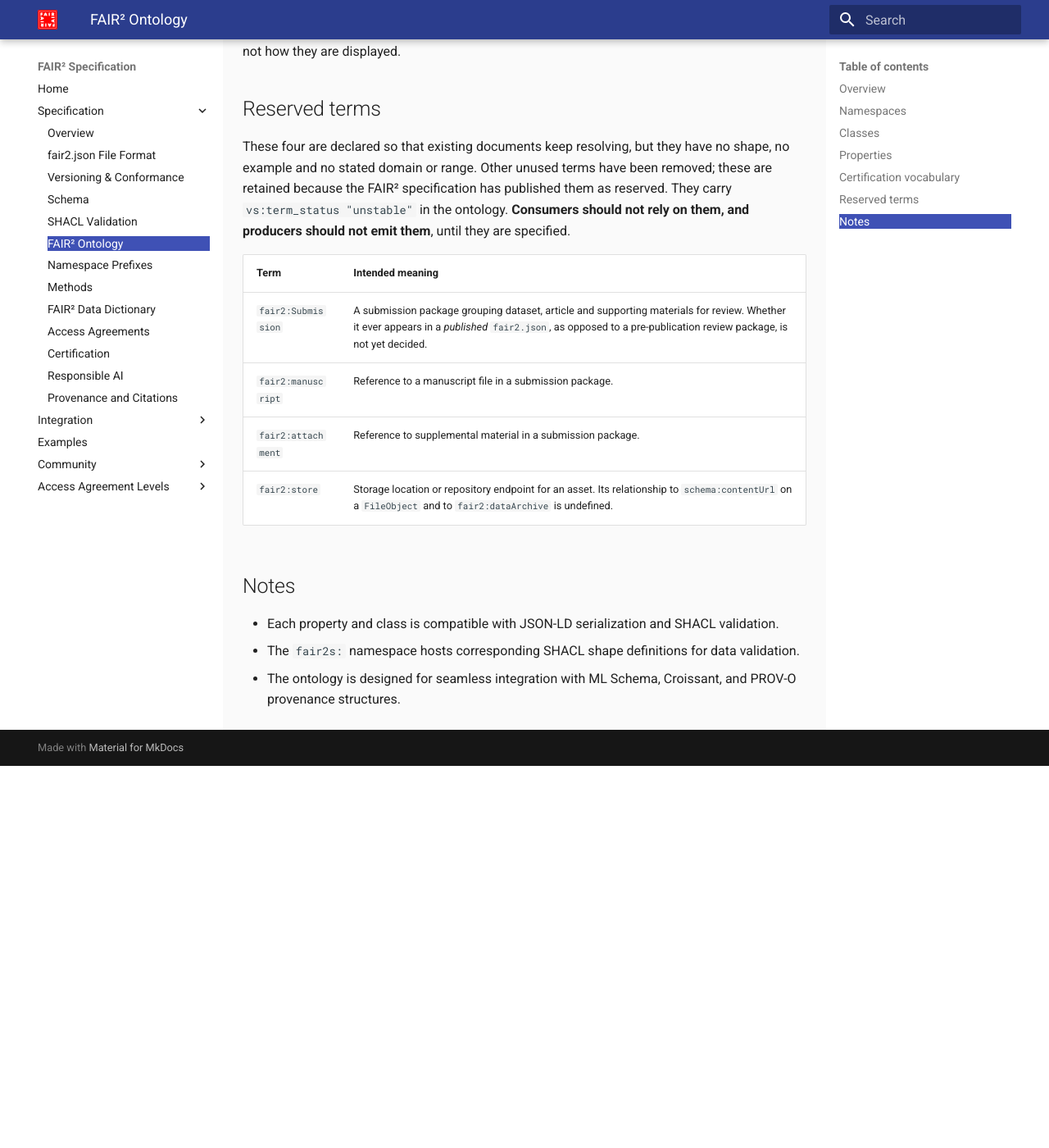
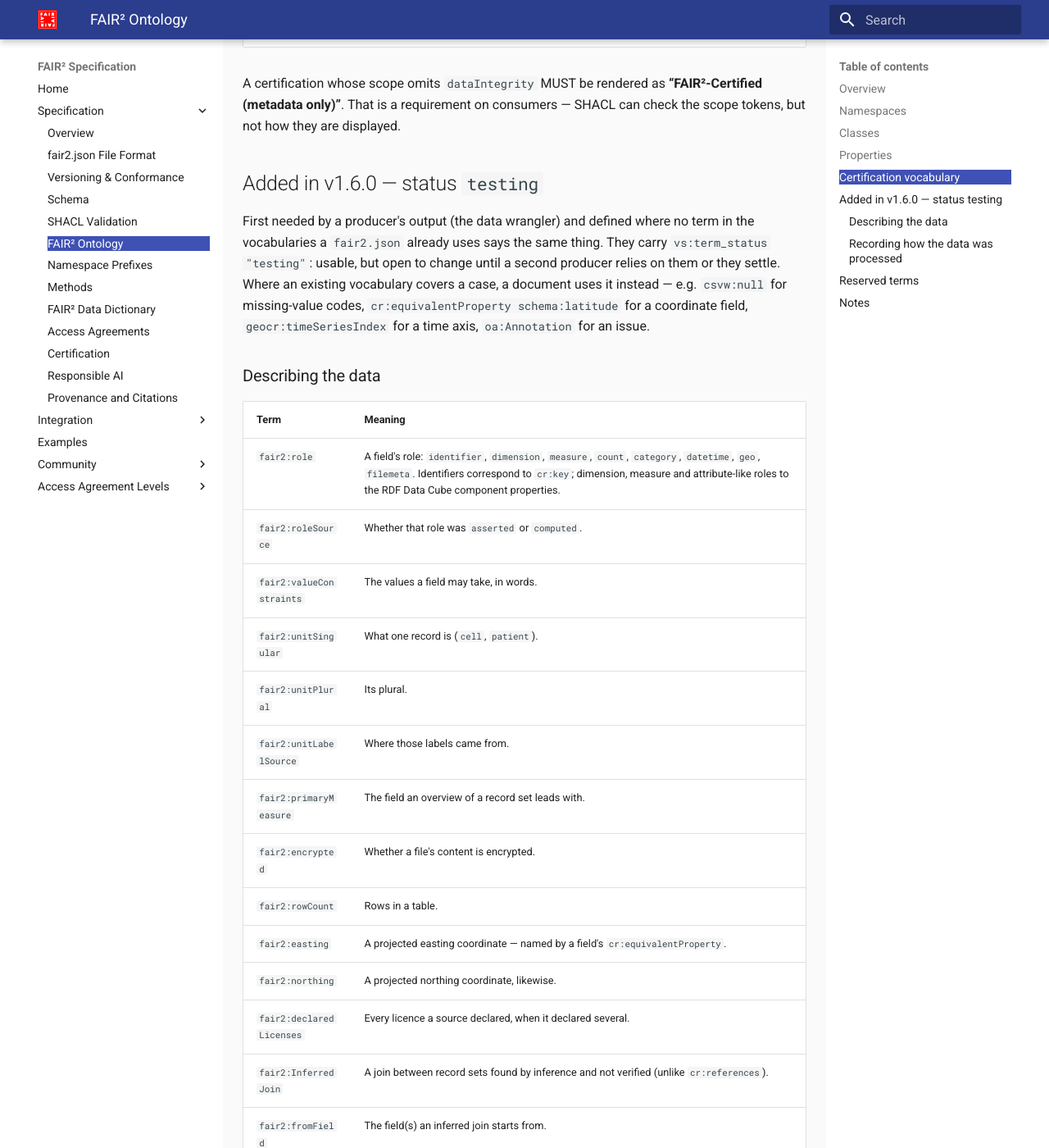
Before and after one commit to fair-squared/fair2-spec, an MkDocs documentation site: the page built from docs/specification/fair2-ontology.md, in a window 1280 px wide and 1400 px high, scrolled down 5713 px. Shown: the whole window at 82% size. Built offline with MkDocs 1.6.1 and Material for MkDocs 9.7.7, drawn with Linux system fonts in a browser that asks for light colours; the version menu is left out; before the commit the page ends 6647 px from its top, so only the background shows below that; some of the changed text lies outside the part shown.

Commit message:
Add 39 terms at status "testing"; four new vocabularies in the context (v1.6.0)
The data wrangler wrote 115 fair2: terms the spec did not define. A term-by-
term review mapped each to an existing term where one says the same thing,
represented others differently with existing terms, and left 39 that need a
FAIR2 term. They are added here at vs:term_status "testing" - usable, open to
change until a second producer relies on them. Terms describing the data
(field role, record units, encryption, row counts, projected coordinates,
inferred joins) are separated on the ontology page from terms recording how it
was processed (privacy screening, integrity assessment, retrieval).

The context gains the four vocabularies the review chose, so documents can use
their terms directly: Web Annotation (oa:, for issues and requested changes),
Croissant GEO (geocr:, coordinate reference system and time-series index),
CSV on the Web (csvw:, csvw:null for missing-value codes) and OWL (owl:).

Shapes constrain four of the new terms, all optional: fair2:role to its eight
values (a pattern, because the context's @language makes the strings language-
tagged, which sh:in compares as different terms), one unitSingular and
unitPlural per record set, and fair2:encrypted as a boolean.

Also: fair2:DistinctValueCount was skos:closeMatch'd to DDI-CDI c646dd8, which
is Valid cases - non-missing values, not distinct ones; removed.
fair2:ModalFrequency now skos:related to the mode rather than a close match to
it. The ontology page mapped cr: to the CRediT namespace.

Co-Authored-By: Claude Opus 5.5 <noreply@anthropic.com>

```diff
--- a/docs/specification/fair2-ontology.md
+++ b/docs/specification/fair2-ontology.md
@@ -14,12 +14,14 @@ The ontology is expressed in both JSON-LD and Turtle formats and is compatible w
 |:-------|:---------------|
 | `schema:` | https://schema.org/ |
 | `prov:` | http://www.w3.org/ns/prov# |
-| `cr:` | https://credit.niso.org/contributor-roles/ |
+| `cr:` | http://mlcommons.org/croissant/ |
+| `credit:` | https://credit.niso.org/contributor-roles/ |
 | `fair2:` | https://fair2.ai/ns/ |
 | `fair2s:` | https://fair2.ai/shapes/ |
 | `rdfs:` | http://www.w3.org/2000/01/rdf-schema# |
 | `rdf:` | http://www.w3.org/1999/02/22-rdf-syntax-ns# |
 | `xsd:` | http://www.w3.org/2001/XMLSchema# |
+| `oa:` | http://www.w3.org/ns/oa# |
 
 ---
 
@@ -126,6 +128,66 @@ A certification whose scope omits `dataIntegrity` MUST be rendered as
 SHACL can check the scope tokens, but not how they are displayed.
 
 
+## Added in v1.6.0 — status `testing`
+
+First needed by a producer's output (the data wrangler) and defined where no
+term in the vocabularies a `fair2.json` already uses says the same thing. They
+carry `vs:term_status "testing"`: usable, but open to change until a second
+producer relies on them or they settle. Where an existing vocabulary covers a
+case, a document uses it instead — e.g. `csvw:null` for missing-value codes,
+`cr:equivalentProperty schema:latitude` for a coordinate field,
+`geocr:timeSeriesIndex` for a time axis, `oa:Annotation` for an issue.
+
+### Describing the data
+
+| Term | Meaning |
+|:-----|:--------|
+| `fair2:role` | A field's role: `identifier`, `dimension`, `measure`, `count`, `category`, `datetime`, `geo`, `filemeta`. Identifiers correspond to `cr:key`; dimension, measure and attribute-like roles to the RDF Data Cube component properties. |
+| `fair2:roleSource` | Whether that role was `asserted` or `computed`. |
+| `fair2:valueConstraints` | The values a field may take, in words. |
+| `fair2:unitSingular` | What one record is (`cell`, `patient`). |
+| `fair2:unitPlural` | Its plural. |
+| `fair2:unitLabelSource` | Where those labels came from. |
+| `fair2:primaryMeasure` | The field an overview of a record set leads with. |
+| `fair2:encrypted` | Whether a file's content is encrypted. |
+| `fair2:rowCount` | Rows in a table. |
+| `fair2:easting` | A projected easting coordinate — named by a field's `cr:equivalentProperty`. |
+| `fair2:northing` | A projected northing coordinate, likewise. |
+| `fair2:declaredLicenses` | Every licence a source declared, when it declared several. |
+| `fair2:InferredJoin` | A join between record sets found by inference and not verified (unlike `cr:references`). |
+| `fair2:fromField` | The field(s) an inferred join starts from. |
+| `fair2:toField` | The field(s) it ends at. |
+| `fair2:cardinality` | `one-to-one`, `one-to-many`, `many-to-one` or `many-to-many`. |
+| `fair2:confidence` | `high`, `medium` or `low`. |
+| `fair2:matchedCount` | Distinct values or tuples found on both sides. |
+| `fair2:sourceDistinct` | Distinct values or tuples on the starting side. |
+| `fair2:targetDistinct` | Distinct values or tuples on the other side. |
+| `fair2:matchRate` | The share matched, 0–1. |
+| `fair2:uniqueness` | How unique the joined key is on the other side, 0–1. |
+
+### Recording how the data was processed
+
+| Term | Meaning |
+|:-----|:--------|
+| `fair2:PrivacyScreening` | Activity assessing whether a dataset can be published without disclosing personal information. |
+| `fair2:subjectType` | Who or what the data is about. |
+| `fair2:decision` | The screening's outcome. |
+| `fair2:action` | The change required of a field, on the `oa:Annotation` (motivated by `oa:editing`) that targets it. |
+| `fair2:userOverride` | Whether the screening's decision was overridden. |
+| `fair2:narrativeWithheld` | Whether narrative detail was withheld from the public record. |
+| `fair2:IntegrityAssessment` | Activity assessing a dataset's consistency and completeness; its issues are `oa:Annotation`s motivated by `oa:assessing`. |
+| `fair2:overallScore` | One score summarising it. |
+| `fair2:checks` | The individual checks and results, as an `rdf:JSON` literal. |
+| `fair2:severity` | How severe an issue is, on its annotation. |
+| `fair2:complianceStatus` | How far an applied standard was complied with. |
+| `fair2:contextLoad` | Whether a documentation file was preserved, and how. |
+| `fair2:renameRule` | How a set of files was renamed when packaged, as an `rdf:JSON` literal. |
+| `fair2:retrievedOn` | When a source was retrieved. |
+| `fair2:retrievalMethod` | How it was obtained. |
+| `fair2:resolvedBy` | How a dataset's main entity was resolved. |
+| `fair2:matchSource` | Where a match to an ontology concept came from. |
+
+
 ## Reserved terms
 
 These four are declared so that existing documents keep resolving, but they
```
Also changed, not shown: docs/specification/prefixes.md (+4 -0 lines), 9 other files.
